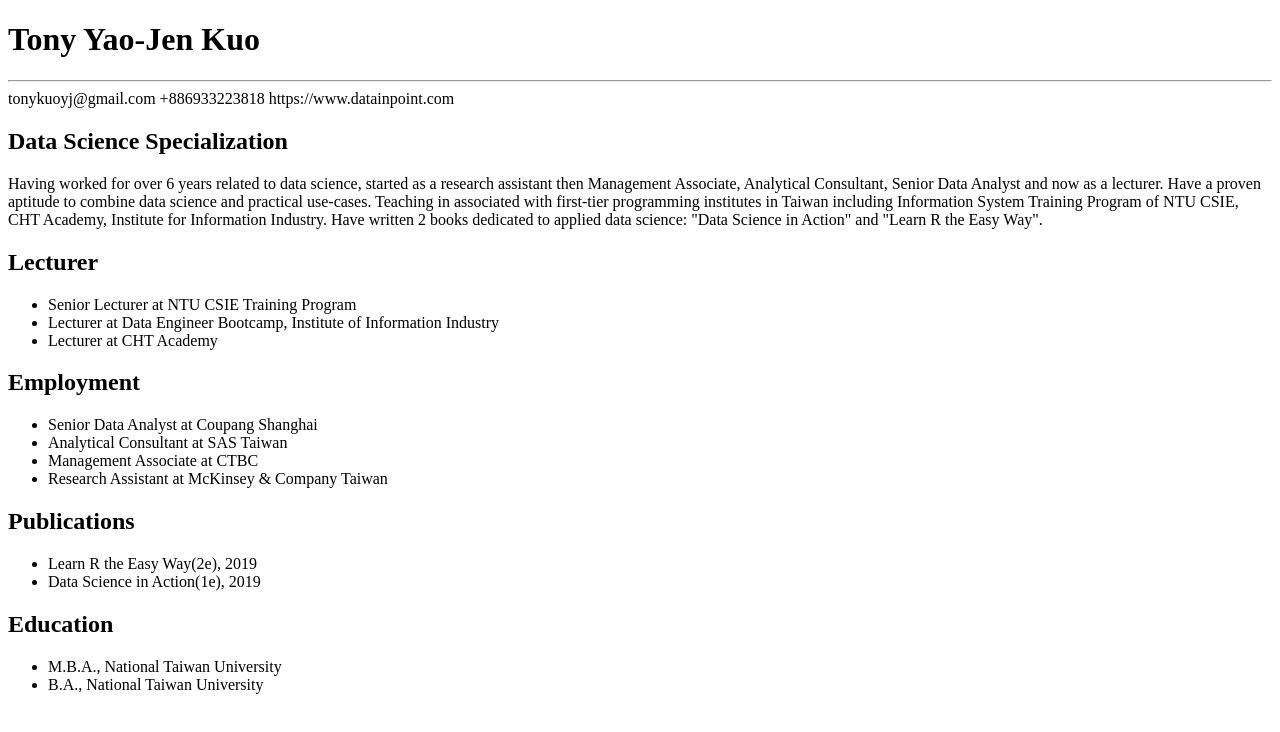
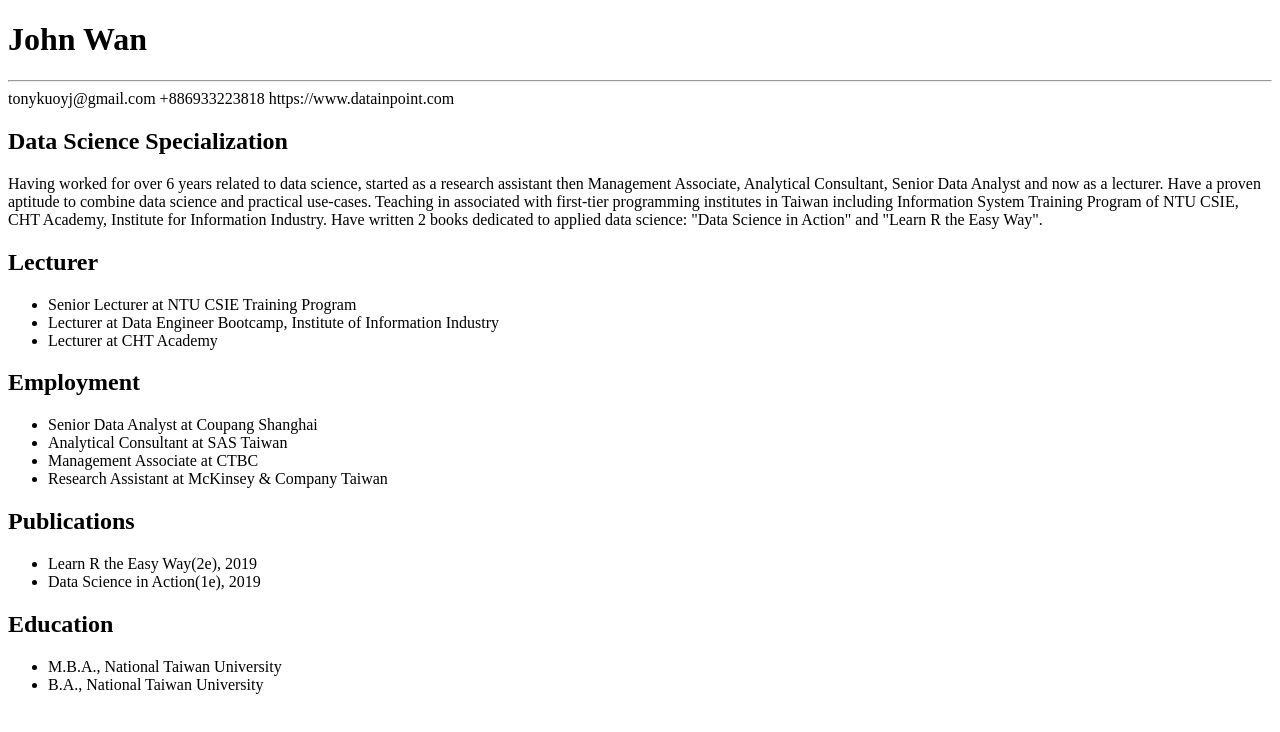
Before and after one commit to johnwan123/my_cv, a plain HTML site: page index.html in a window 1280 px wide. Drawn offline with Linux system fonts and the light colour scheme.

Commit message:
second updat

```diff
--- a/index.html
+++ b/index.html
@@ -7,7 +7,7 @@
 
 <body>
     <!--Profile-->
-    <h1>Tony Yao-Jen Kuo</h1>
+    <h1>John Wan</h1>
     <hr>
     <span>tonykuoyj@gmail.com</span>
     <span>+886933223818</span>
```
